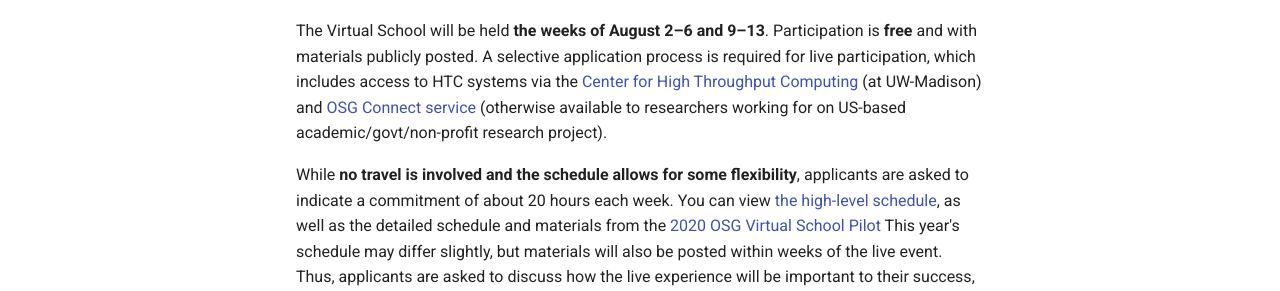
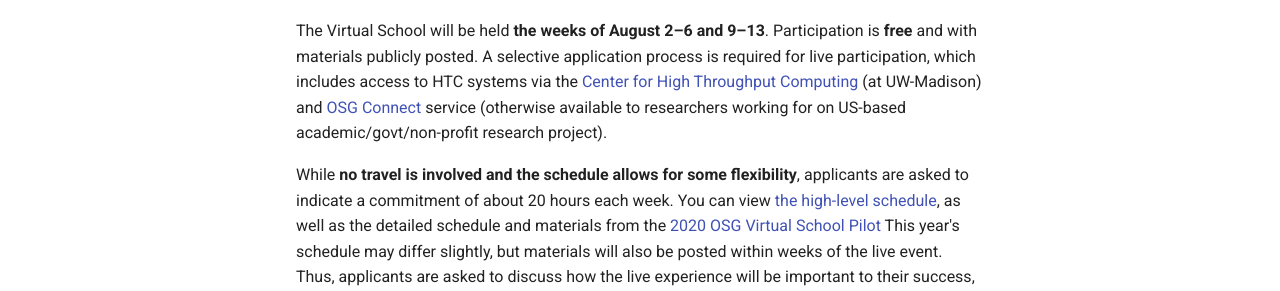
Before and after one commit to osg-htc/virtual-school-2021, an MkDocs documentation site: the page built from docs/index.md, in a window 1280 px wide and 1253 px high. Shown: the part 525-816 px from the top of the window. Built offline with MkDocs 1.6.1 and Material for MkDocs 9.7.7, drawn with Linux system fonts in a browser that asks for light colours.

```diff
--- a/docs/index.md
+++ b/docs/index.md
@@ -20,7 +20,7 @@
 Participation is **free** and with materials publicly posted. A selective application process is required
 for live participation, which includes access to HTC systems via the
 [Center for High Throughput Computing](https://chtc.cs.wisc.edu/approach.shtml) (at UW-Madison)
-and [OSG Connect service](https://www.osgconnect.net/) (otherwise available to researchers working for
+and [OSG Connect](https://www.osgconnect.net/) service (otherwise available to researchers working for
 on US-based academic/govt/non-profit research project).
 
 While **no travel is involved and the schedule allows for some flexibility**,
```
